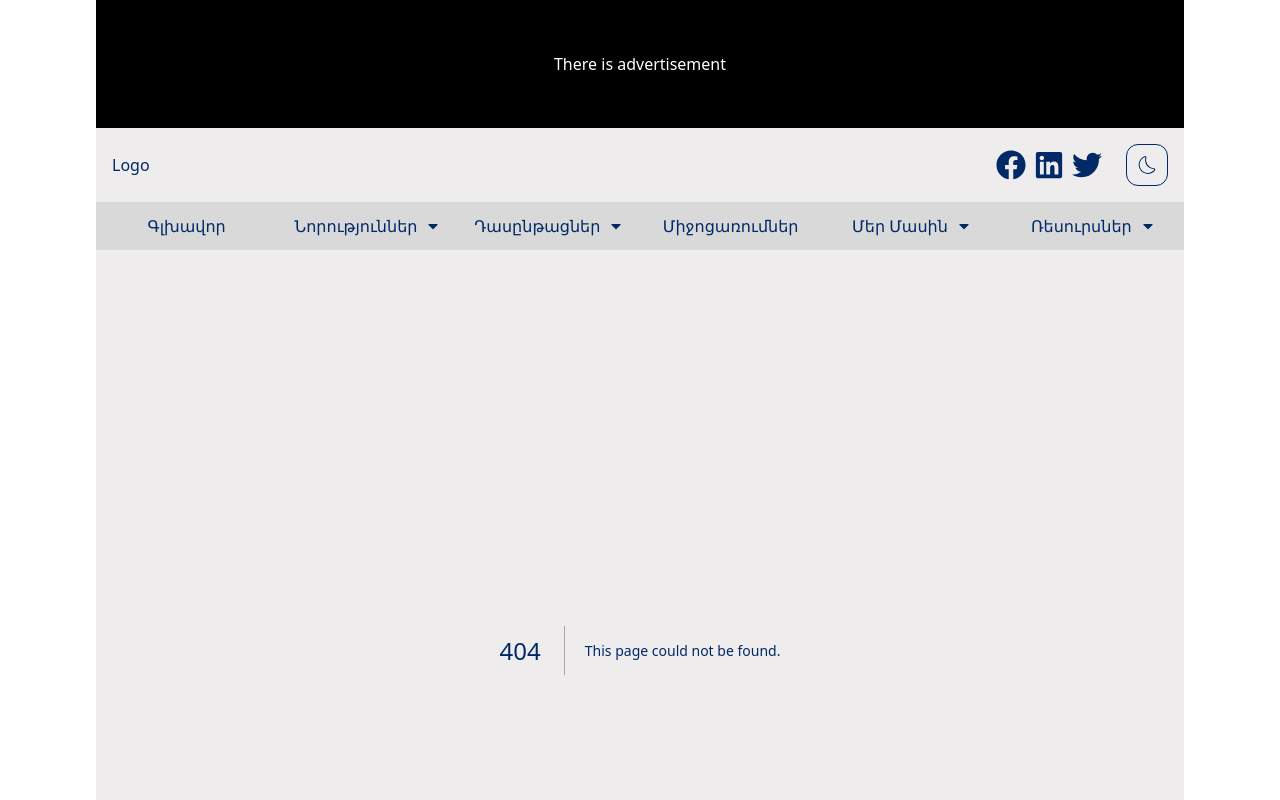
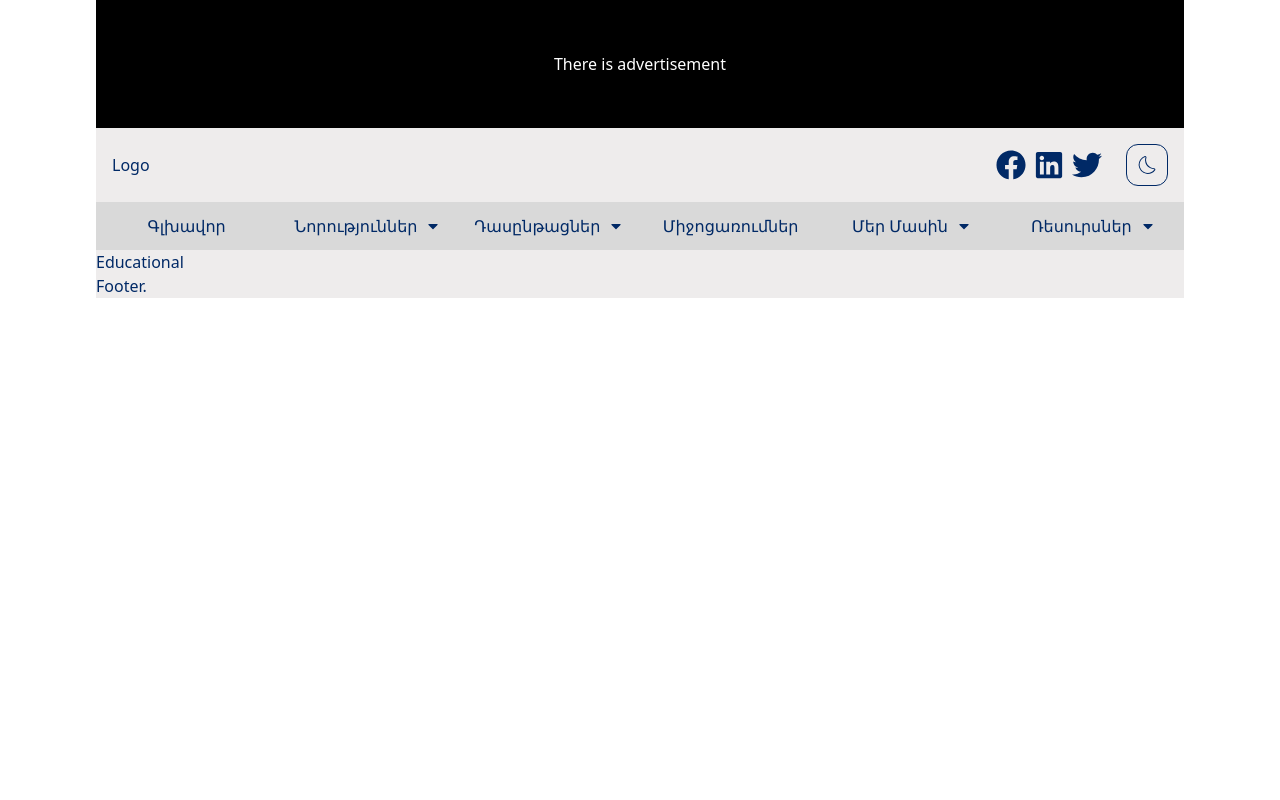
Before and after one commit to khachatryanhovhannes/news-website, a Next.js app: page /resources/educational-resources in a window 1280 px wide. Before the commit this address had no page. Shown: the top 800 px of the page. Built offline with nearby package versions, Linux system fonts and the light colour scheme.

Commit message:
develop: Creating educational-resources page

```diff
--- /dev/null
+++ b/app/resources/educational-resources/page.tsx
@@ -0,0 +1,3 @@
+export default function EducationalResources() {
+  return <> Educational</>;
+}
```
